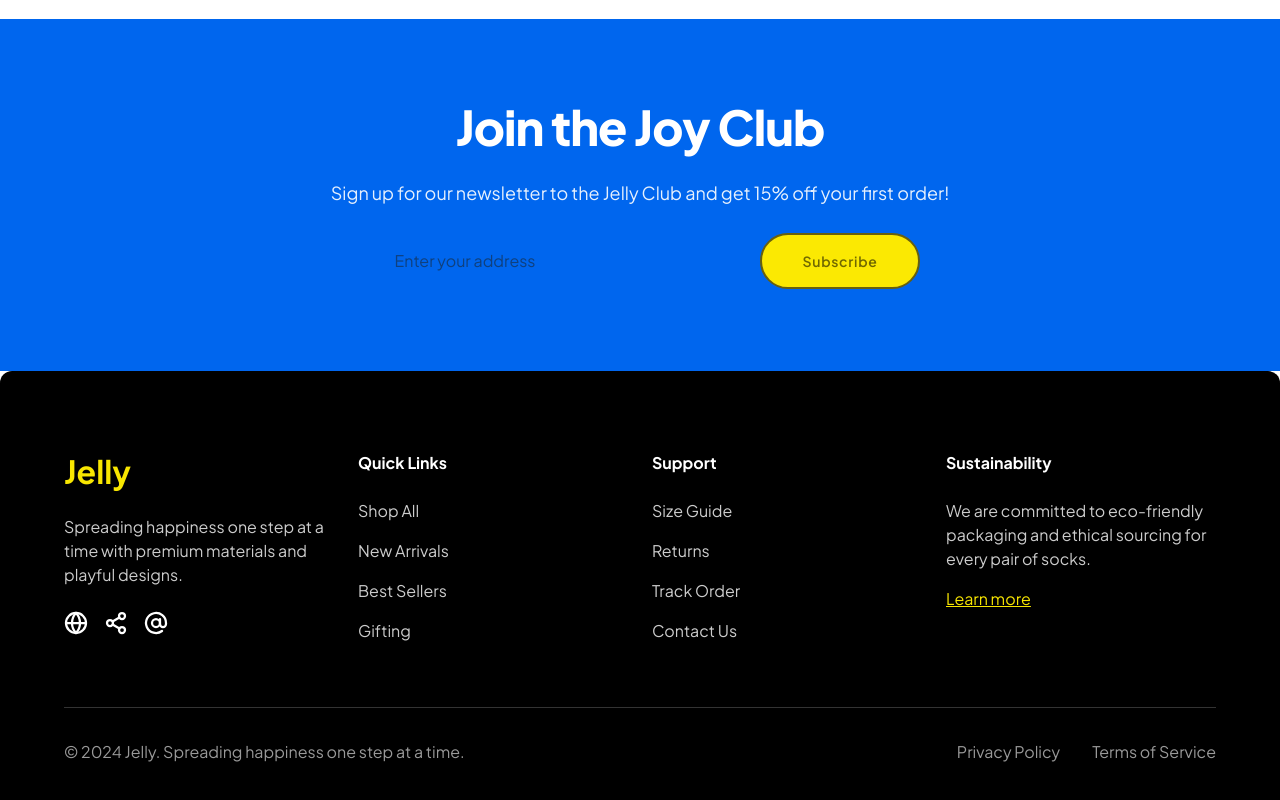
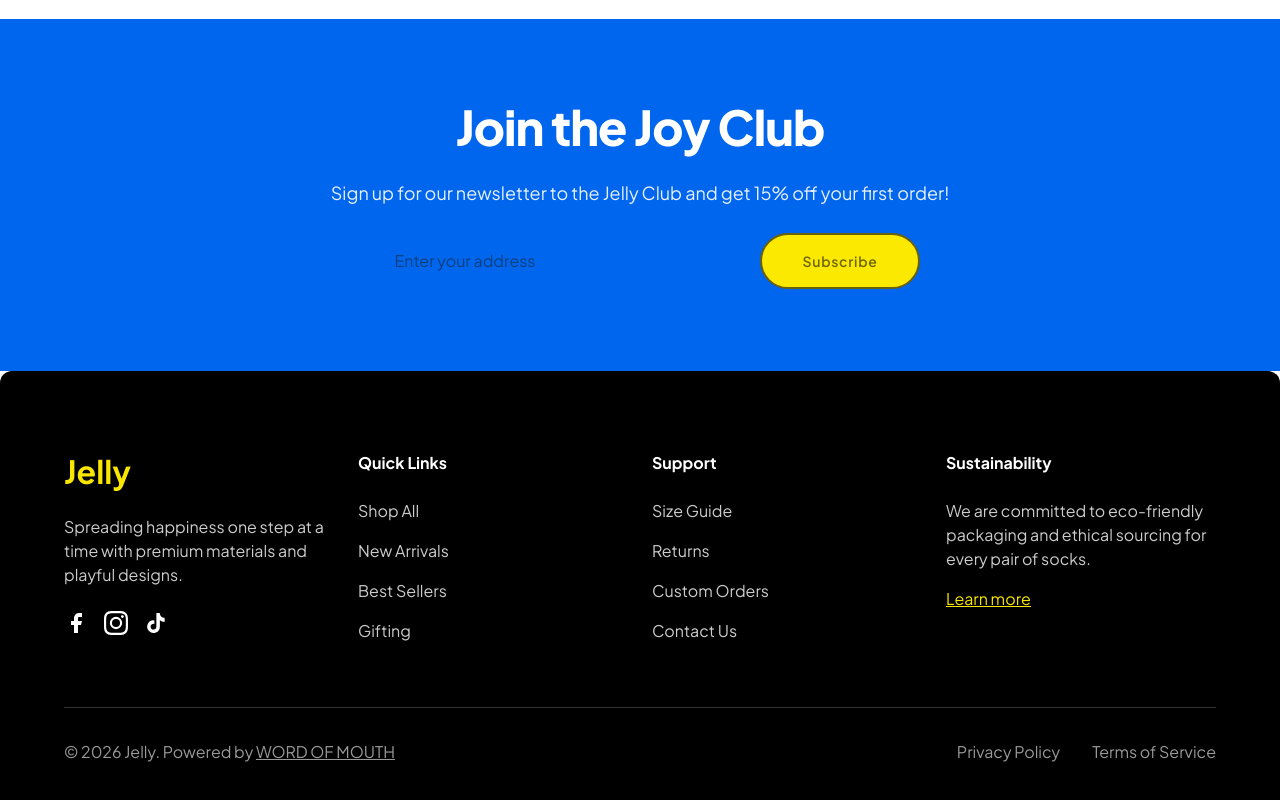
Before and after one commit to Word-of-Mouth-Marketing-agency/jelly-website, a Next.js app: page /en in a window 1280 px wide. Shown: the part 2946-3746 px from the top of the page. Built offline with nearby package versions, Linux system fonts and the light colour scheme; no server answers.

Commit message:
Fix footer social icons and copyright

```diff
--- a/src/app/[locale]/layout.tsx
+++ b/src/app/[locale]/layout.tsx
@@ -16,7 +16,7 @@ export default async function LocaleLayout({
     <div dir={dir}>
       <Header />
       <main>{children}</main>
-      <Footer />
+      <Footer locale={locale} />
       <WhatsAppButton />
     </div>
   );
--- a/src/components/layout/Footer.tsx
+++ b/src/components/layout/Footer.tsx
@@ -1,7 +1,32 @@
 import Link from "next/link";
-import { AtSign, Globe, Share2 } from "lucide-react";
 
-export default function Footer() {
+function FacebookIcon({ className }: { className?: string }) {
+  return (
+    <svg viewBox="0 0 24 24" fill="currentColor" className={className} aria-hidden="true" width="24" height="24">
+      <path d="M18 2h-3a5 5 0 00-5 5v3H7v4h3v8h4v-8h3l1-4h-4V7a1 1 0 011-1h3z" />
+    </svg>
+  );
+}
+
+function InstagramIcon({ className }: { className?: string }) {
+  return (
+    <svg viewBox="0 0 24 24" fill="currentColor" className={className} aria-hidden="true" width="24" height="24">
+      <path d="M12 2.163c3.204 0 3.584.012 4.85.072 3.252.148 4.771 1.691 4.919 4.919.058 1.265.069 1.645.069 4.849 0 3.205-.012 3.584-.069 4.849-.149 3.225-1.664 4.771-4.919 4.919-1.266.058-1.644.07-4.85.07-3.204 0-3.584-.012-4.849-.07-3.26-.149-4.771-1.699-4.919-4.92-.058-1.265-.07-1.644-.07-4.849 0-3.204.013-3.583.07-4.849.149-3.227 1.664-4.771 4.919-4.919 1.266-.057 1.645-.069 4.849-.069zM12 0C8.741 0 8.333.014 7.053.072 2.695.272.273 2.69.073 7.052.014 8.333 0 8.741 0 12c0 3.259.014 3.668.072 4.948.2 4.358 2.618 6.78 6.98 6.98C8.333 23.986 8.741 24 12 24c3.259 0 3.668-.014 4.948-.072 4.354-.2 6.782-2.618 6.979-6.98.059-1.28.073-1.689.073-4.948 0-3.259-.014-3.667-.072-4.947-.196-4.354-2.617-6.78-6.979-6.98C15.668.014 15.259 0 12 0zm0 5.838a6.162 6.162 0 100 12.324 6.162 6.162 0 000-12.324zM12 16a4 4 0 110-8 4 4 0 010 8zm6.406-11.845a1.44 1.44 0 100 2.881 1.44 1.44 0 000-2.881z" />
+    </svg>
+  );
+}
+
+function TikTokIcon({ className }: { className?: string }) {
+  return (
+    <svg viewBox="0 0 24 24" fill="currentColor" className={className} aria-hidden="true" width="24" height="24">
+      <path d="M19.59 6.69a4.83 4.83 0 01-3.77-4.25V2h-3.45v13.67a2.89 2.89 0 01-5.2 1.74 2.89 2.89 0 012.31-4.64 2.93 2.93 0 01.88.13V9.4a6.84 6.84 0 00-1-.05A6.33 6.33 0 005 20.1a6.34 6.34 0 0010.86-4.43v-6.3a8.15 8.15 0 004.77 1.52V6.69z" />
+    </svg>
+  );
+}
+
+export default function Footer({ locale }: { locale: string }) {
+  const year = new Date().getFullYear();
+
   return (
     <footer className="bg-black text-white py-section-gap px-margin-desktop rounded-t-xl">
       <div className="max-w-container-max mx-auto grid grid-cols-1 md:grid-cols-4 gap-gutter">
@@ -15,15 +40,33 @@ export default function Footer() {
             playful designs.
           </p>
           <div className="flex gap-4">
-            <Link href="#" className="hover:text-primary-fixed transition-colors" aria-label="Website">
-              <Globe size={24} strokeWidth={2.25} aria-hidden="true" />
-            </Link>
-            <Link href="#" className="hover:text-primary-fixed transition-colors" aria-label="Share">
-              <Share2 size={24} strokeWidth={2.25} aria-hidden="true" />
-            </Link>
-            <Link href="#" className="hover:text-primary-fixed transition-colors" aria-label="Email">
-              <AtSign size={24} strokeWidth={2.25} aria-hidden="true" />
-            </Link>
+            <a
+              href="https://facebook.com"
+              target="_blank"
+              rel="noopener noreferrer"
+              className="hover:text-primary-fixed transition-colors"
+              aria-label="Facebook"
+            >
+              <FacebookIcon className="w-6 h-6" />
+            </a>
+            <a
+              href="https://instagram.com"
+              target="_blank"
+              rel="noopener noreferrer"
+              className="hover:text-primary-fixed transition-colors"
+              aria-label="Instagram"
+            >
+              <InstagramIcon className="w-6 h-6" />
+            </a>
+            <a
+              href="https://tiktok.com"
+              target="_blank"
+              rel="noopener noreferrer"
+              className="hover:text-primary-fixed transition-colors"
+              aria-label="TikTok"
+            >
+              <TikTokIcon className="w-6 h-6" />
+            </a>
           </div>
         </div>
 
@@ -31,16 +74,26 @@ export default function Footer() {
         <div>
           <h4 className="text-white font-bold mb-6">Quick Links</h4>
           <ul className="space-y-4">
-            {["Shop All", "New Arrivals", "Best Sellers", "Gifting"].map((item) => (
-              <li key={item}>
-                <Link
-                  href="#"
-                  className="text-white/80 hover:text-primary-fixed transition-colors"
-                >
-                  {item}
-                </Link>
-              </li>
-            ))}
+            <li>
+              <Link href={`/${locale}/search`} className="text-white/80 hover:text-primary-fixed transition-colors">
+                Shop All
+              </Link>
+            </li>
+            <li>
+              <Link href={`/${locale}`} className="text-white/80 hover:text-primary-fixed transition-colors">
+                New Arrivals
+              </Link>
+            </li>
+            <li>
+              <Link href={`/${locale}`} className="text-white/80 hover:text-primary-fixed transition-colors">
+                Best Sellers
+              </Link>
+            </li>
+            <li>
+              <Link href="#" className="text-white/80 hover:text-primary-fixed transition-colors">
+                Gifting
+              </Link>
+            </li>
           </ul>
         </div>
 
@@ -48,16 +101,26 @@ export default function Footer() {
         <div>
           <h4 className="text-white font-bold mb-6">Support</h4>
           <ul className="space-y-4">
-            {["Size Guide", "Returns", "Track Order", "Contact Us"].map((item) => (
-              <li key={item}>
-                <Link
-                  href="#"
-                  className="text-white/80 hover:text-primary-fixed transition-colors"
-                >
-                  {item}
-                </Link>
-              </li>
-            ))}
+            <li>
+              <Link href="#" className="text-white/80 hover:text-primary-fixed transition-colors">
+                Size Guide
+              </Link>
+            </li>
+            <li>
+              <Link href="#" className="text-white/80 hover:text-primary-fixed transition-colors">
+                Returns
+              </Link>
+            </li>
+            <li>
+              <Link href="#" className="text-white/80 hover:text-primary-fixed transition-colors">
+                Custom Orders
+              </Link>
+            </li>
+            <li>
+              <Link href="#" className="text-white/80 hover:text-primary-fixed transition-colors">
+                Contact Us
+              </Link>
+            </li>
           </ul>
         </div>
 
@@ -77,7 +140,15 @@ export default function Footer() {
       {/* Bottom bar */}
       <div className="max-w-container-max mx-auto mt-16 pt-8 border-t border-white/20 flex flex-col md:flex-row justify-between items-center gap-4">
         <p className="text-body-md opacity-60">
-          © 2024 Jelly. Spreading happiness one step at a time.
+          &copy; {year} Jelly. Powered by{" "}
+          <a
+            href="https://wordofmoutheg.com"
+            target="_blank"
+            rel="noopener noreferrer"
+            className="hover:text-primary-fixed transition-colors underline"
+          >
+            WORD OF MOUTH
+          </a>
         </p>
         <div className="flex gap-8">
           <Link
```
